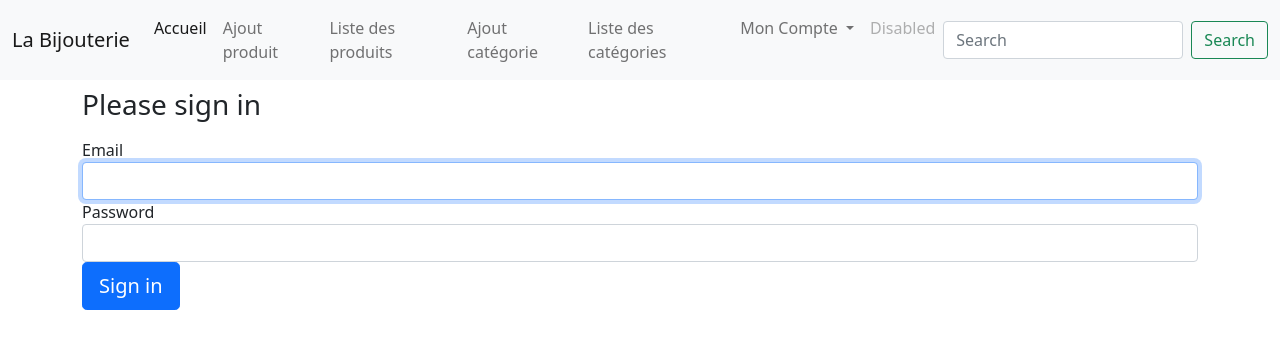
After one commit to christophergervais/Bijoux, a Symfony app: template templates/security/login.html.twig in a window 1280 px wide. The commit adds this page. Shown: the top 349 px of the page. Run offline with Twig, Linux system fonts and the light colour scheme; the template is opened without the code that fills it, so the values that code supplies are empty; some libraries are stand-ins or nearby versions.

Commit message:
formulaire login mais sans redirection

```diff
--- a/templates/base.html.twig
+++ b/templates/base.html.twig
@@ -3,7 +3,8 @@
 	<head>
 		<meta charset="UTF-8">
 		<title>
-	{% block title %}La Bijouterie{% endblock %}
+			{% block title %}La Bijouterie
+			{% endblock %}
 		</title>
 
 		{# Run `composer require symfony/webpack-encore-bundle`
@@ -42,22 +43,24 @@ href="https://cdn.jsdelivr.net/npm/bootstrap@5.1.3/dist/css/bootstrap.min.css" r
 						</li>
 						<li class="nav-item">
 							<a class="nav-link" href="{{path('listeCategorie')}}">Liste des catégories</a>
-
 						</li>
 						<li class="nav-item dropdown">
 							<a class="nav-link dropdown-toggle" href="#" id="navbarDropdown" role="button" data-bs-toggle="dropdown" aria-expanded="false">
-						Dropdown
+								Mon Compte
 							</a>
 							<ul class="dropdown-menu" aria-labelledby="navbarDropdown">
-						<li>
-							<a class="dropdown-item" href="#">Action</a>
+								<li class="nav-item">
+									<a class="dropdown-item" href="{{path('app_login')}}">Connexion</a>
 								</li>
-						<li>
-							<a class="dropdown-item" href="#">Another action</a>
+								<li class="nav-item">
+									<a class="dropdown-item" href="{{path('app_logout')}}">Déconnexion</a>
+
 								</li>
+
 								<li><hr class="dropdown-divider"></li>
-						<li>
-							<a class="dropdown-item" href="#">Something else here</a>
+								<li class="nav-item">
+									<a class="dropdown-item" href="{{path('app_register')}}">S'enregistrer</a>
+
 								</li>
 							</ul>
 						</li>
@@ -74,7 +77,6 @@ href="https://cdn.jsdelivr.net/npm/bootstrap@5.1.3/dist/css/bootstrap.min.css" r
 		</nav>
 
 
-
 		<div class="container">
 
 			<div class='text-center'>
@@ -82,14 +84,7 @@ href="https://cdn.jsdelivr.net/npm/bootstrap@5.1.3/dist/css/bootstrap.min.css" r
 					{% block TitrePage %}{% endblock %}
 				</h1>
 			</div>
-        {% block body %}
-
-        {% endblock %}
-
-
-
-
-
+			{% block body %}{% endblock %}
 
 
 			{% block javascripts %}
@@ -102,5 +97,4 @@ href="https://cdn.jsdelivr.net/npm/bootstrap@5.1.3/dist/css/bootstrap.min.css" r
 	</body>
 
 
-
 </html>
--- /dev/null
+++ b/templates/security/login.html.twig
@@ -0,0 +1,42 @@
+{% extends 'base.html.twig' %}
+
+{% block title %}Espace de connexion{% endblock %}
+
+{% block body %}
+<form method="post">
+    {% if error %}
+        <div class="alert alert-danger">{{ error.messageKey|trans(error.messageData, 'security') }}</div>
+    {% endif %}
+
+    {% if app.user %}
+        <div class="mb-3">
+            You are logged in as {{ app.user.username }}, <a href="{{ path('app_logout') }}">Logout</a>
+        </div>
+    {% endif %}
+
+    <h1 class="h3 mb-3 font-weight-normal">Please sign in</h1>
+    <label for="inputEmail">Email</label>
+    <input type="email" value="{{ last_username }}" name="email" id="inputEmail" class="form-control" autocomplete="email" required autofocus>
+    <label for="inputPassword">Password</label>
+    <input type="password" name="password" id="inputPassword" class="form-control" autocomplete="current-password" required>
+
+    <input type="hidden" name="_csrf_token"
+           value="{{ csrf_token('authenticate') }}"
+    >
+
+    {#
+        Uncomment this section and add a remember_me option below your firewall to activate remember me functionality.
+        See https://symfony.com/doc/current/security/remember_me.html
+
+        <div class="checkbox mb-3">
+            <label>
+                <input type="checkbox" name="_remember_me"> Remember me
+            </label>
+        </div>
+    #}
+
+    <button class="btn btn-lg btn-primary" type="submit">
+        Sign in
+    </button>
+</form>
+{% endblock %}
```
Also changed, not shown: src/Controller/SecurityController.php (added, +36 -0 lines), src/Security/AppAuthenticator.php (added, +62 -0 lines), templates/front/index.html.twig (+1 -7 lines), 1 other file. Lines whose indentation alone changed are shown as unchanged.
